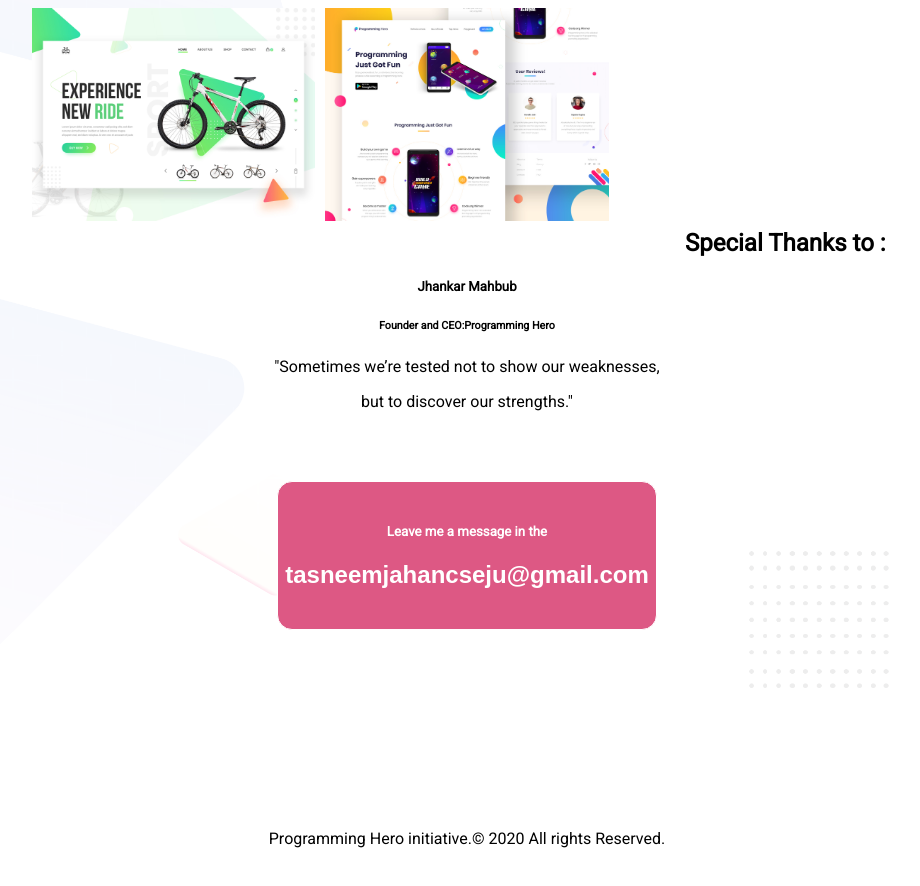
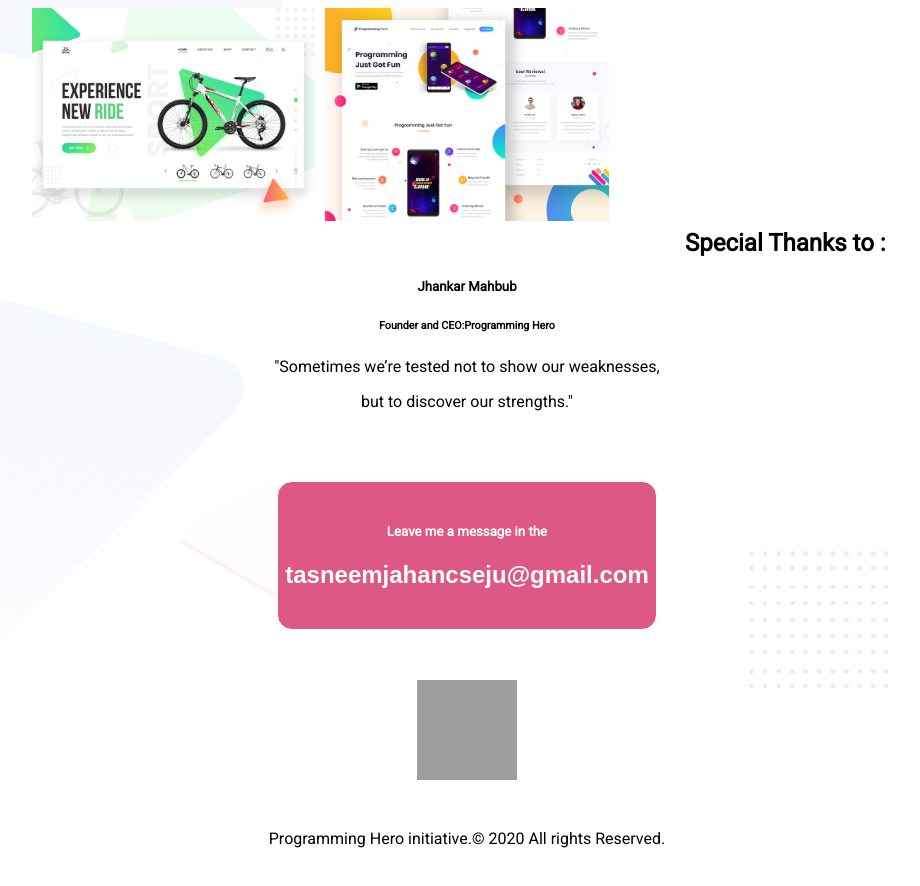
Before and after one commit to Tasneem778/PersonalWebsite, a plain HTML site: page index.html in a window 1280 px wide. Shown: the part 1411-2297 px from the top of the page, without its empty margins (173-1093 px from the left). Drawn offline with Linux system fonts and the light colour scheme; grey boxes are pictures that could not be loaded; a web font is replaced by a local one.

Commit message:
Update index.html

```diff
--- a/index.html
+++ b/index.html
@@ -58,6 +58,9 @@
     <h5>Leave me a message in the </h5>
     <h2>tasneemjahancseju@gmail.com</h2>
 </div>
+<div class="below-box-img">
+<img src="https://crop-circle.imageonline.co/images/picture.png" width="100px" height="100px" >
+</div>
     </div>
 </section>
 <footer >Programming Hero initiative.© 2020 All rights Reserved.</footer>
```
